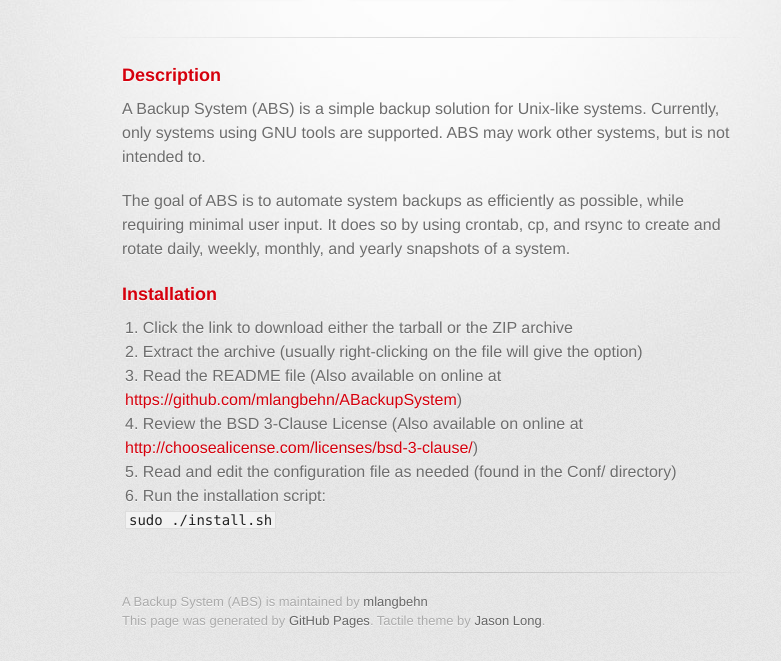
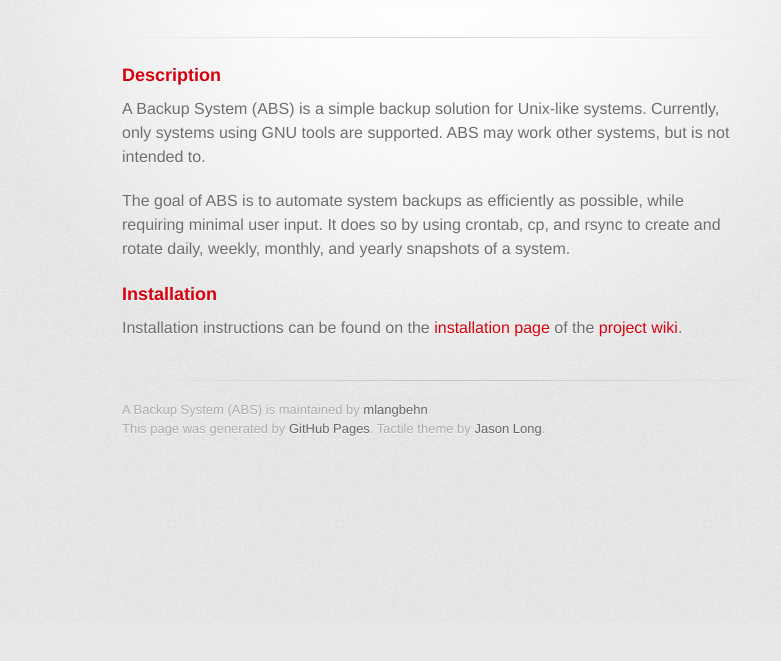
Before and after one commit to mlangbehn/ABackupSystem, a plain HTML site: page index.html in a window 1280 px wide. Shown: the part 178-839 px from the top of the page, without its empty margins (208-989 px from the left). After the commit the page ends 800 px from the top, so only its background shows below. Drawn offline with Linux system fonts and the light colour scheme; a web font is replaced by a local one.

```diff
--- a/index.html
+++ b/index.html
@@ -41,15 +41,7 @@
 <h3>
 <a name="installation" class="anchor" href="#installation"><span class="octicon octicon-link"></span></a>Installation</h3>
 
-<ol>
-<li>Click the link to download either the tarball or the ZIP archive</li>
-<li>Extract the archive (usually right-clicking on the file will give the option)</li>
-<li>Read the README file (Also available on online at <a href="https://github.com/mlangbehn/ABackupSystem">https://github.com/mlangbehn/ABackupSystem</a>)</li>
-<li>Review the BSD 3-Clause License (Also available on online at <a href="http://choosealicense.com/licenses/bsd-3-clause/">http://choosealicense.com/licenses/bsd-3-clause/</a>)</li>
-<li>Read and edit the configuration file as needed (found in the Conf/ directory)</li>
-<li>Run the installation script:<br><code>sudo ./install.sh</code>
-</li>
-</ol>
+<p>Installation instructions can be found on the <a href="https://github.com/mlangbehn/ABackupSystem/wiki/Installation">installation page</a> of the <a href="https://github.com/mlangbehn/ABackupSystem/wiki">project wiki</a>.</p>
         </section>
 
         <footer>
--- a/params.json
+++ b/params.json
@@ -1 +1 @@
-{"name":"A Backup System (ABS)","tagline":"","body":"### Description\r\nA Backup System (ABS) is a simple backup solution for Unix-like systems. Currently, only systems using GNU tools are supported. ABS may work other systems, but is not intended to.\r\n\r\nThe goal of ABS is to automate system backups as efficiently as possible, while requiring minimal user input. It does so by using crontab, cp, and rsync to create and rotate daily, weekly, monthly, and yearly snapshots of a system.\r\n\r\n### Installation\r\n1. Click the link to download either the tarball or the ZIP archive\r\n2. Extract the archive (usually right-clicking on the file will give the option)\r\n3. Read the README file (Also available on online at <https://github.com/mlangbehn/ABackupSystem>)\r\n4. Review the BSD 3-Clause License (Also available on online at <http://choosealicense.com/licenses/bsd-3-clause/>)\r\n5. Read and edit the configuration file as needed (found in the Conf/ directory)\r\n6. Run the installation script:  \r\n`sudo ./install.sh`","google":"","note":"Don't delete this file! It's used internally to help with page regeneration."}
+{"name":"A Backup System (ABS)","tagline":"","body":"### Description\r\nA Backup System (ABS) is a simple backup solution for Unix-like systems. Currently, only systems using GNU tools are supported. ABS may work other systems, but is not intended to.\r\n\r\nThe goal of ABS is to automate system backups as efficiently as possible, while requiring minimal user input. It does so by using crontab, cp, and rsync to create and rotate daily, weekly, monthly, and yearly snapshots of a system.\r\n\r\n### Installation\r\nInstallation instructions can be found on the [installation page](https://github.com/mlangbehn/ABackupSystem/wiki/Installation) of the [project wiki](https://github.com/mlangbehn/ABackupSystem/wiki).","google":"","note":"Don't delete this file! It's used internally to help with page regeneration."}
```
